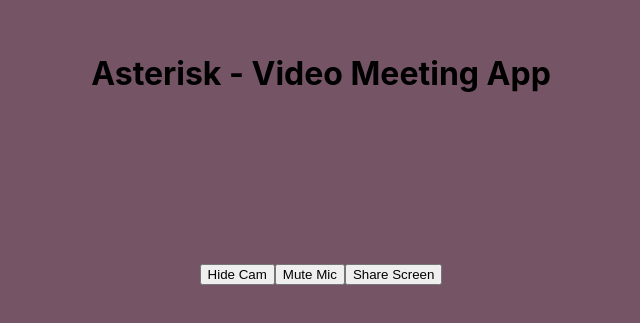
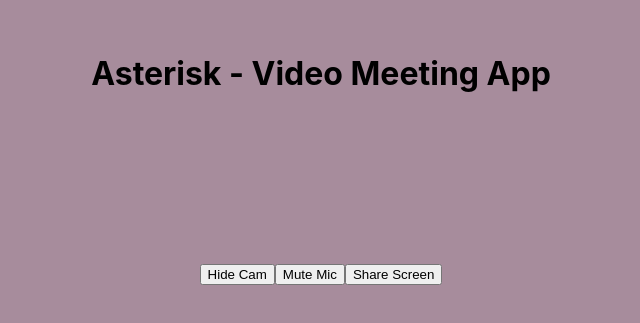
Before and after one commit to VinnRe/Asterisk, a React (Create React App) app in the folder main_ui/: page /create in a window 1280 px wide. Shown: the part 231-554 px from the top of the page, without its empty margins (319-959 px from the left). Built offline with nearby package versions, Linux system fonts and the light colour scheme; no server answers.

Commit message:
Updated color scheme

```diff
--- a/main_ui/src/Components/meeting_page/styles.css
+++ b/main_ui/src/Components/meeting_page/styles.css
@@ -9,7 +9,7 @@ body, html {
     justify-content: center;
     align-items: center;
 
-    background-color: #755465;
+    background-color: #A78C9C;
     background-size: cover;
   }
 
```
